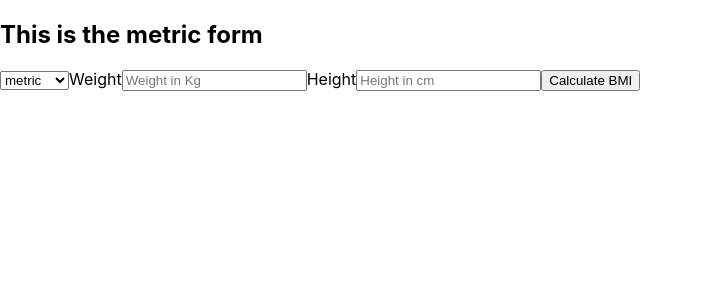
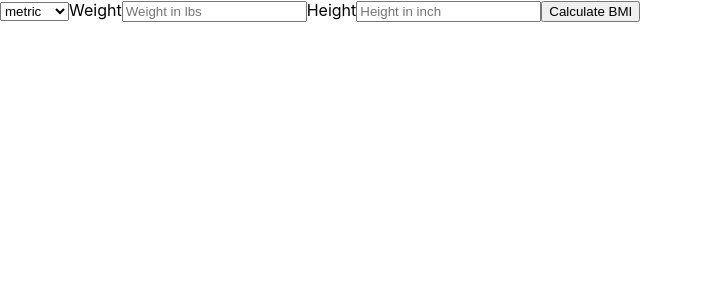
Before and after one commit to Anish2504/bmi_challenge_react, a React (Create React App) app: page / in a window 1280 px wide. Shown: the top 300 px of the page, without its empty margins (0-703 px from the left). Built offline with nearby package versions, Linux system fonts and the light colour scheme.

Commit message:
pushing for merging anish

```diff
--- a/src/App.jsx
+++ b/src/App.jsx
@@ -11,7 +11,7 @@
     height: "",
     bmiValue: "",
     bmiMessage: "",
-    systemSelection:"metric"
+    systemSelection:""
 
   };
 
@@ -31,9 +31,7 @@
 
   render() {
     return (
-      <div>
         <div>
-          <h2> This is the metric form</h2>
           <Form
             weight={this.state.weight}
             height={this.state.height}
@@ -48,7 +46,6 @@
             />
           )}
         </div>
-      </div>
     );
   }
 }
```
Also changed, not shown: 1 other file (tests, documents, lock files or other folders).
